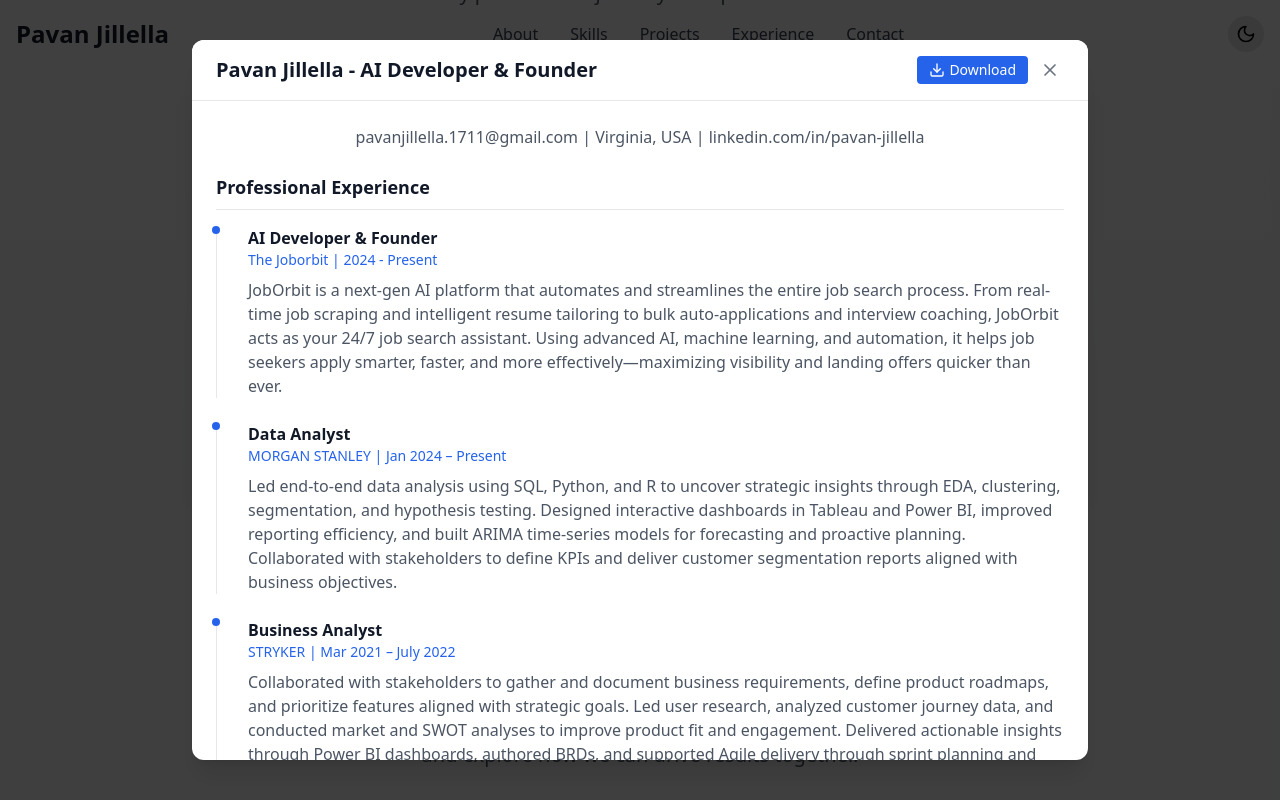
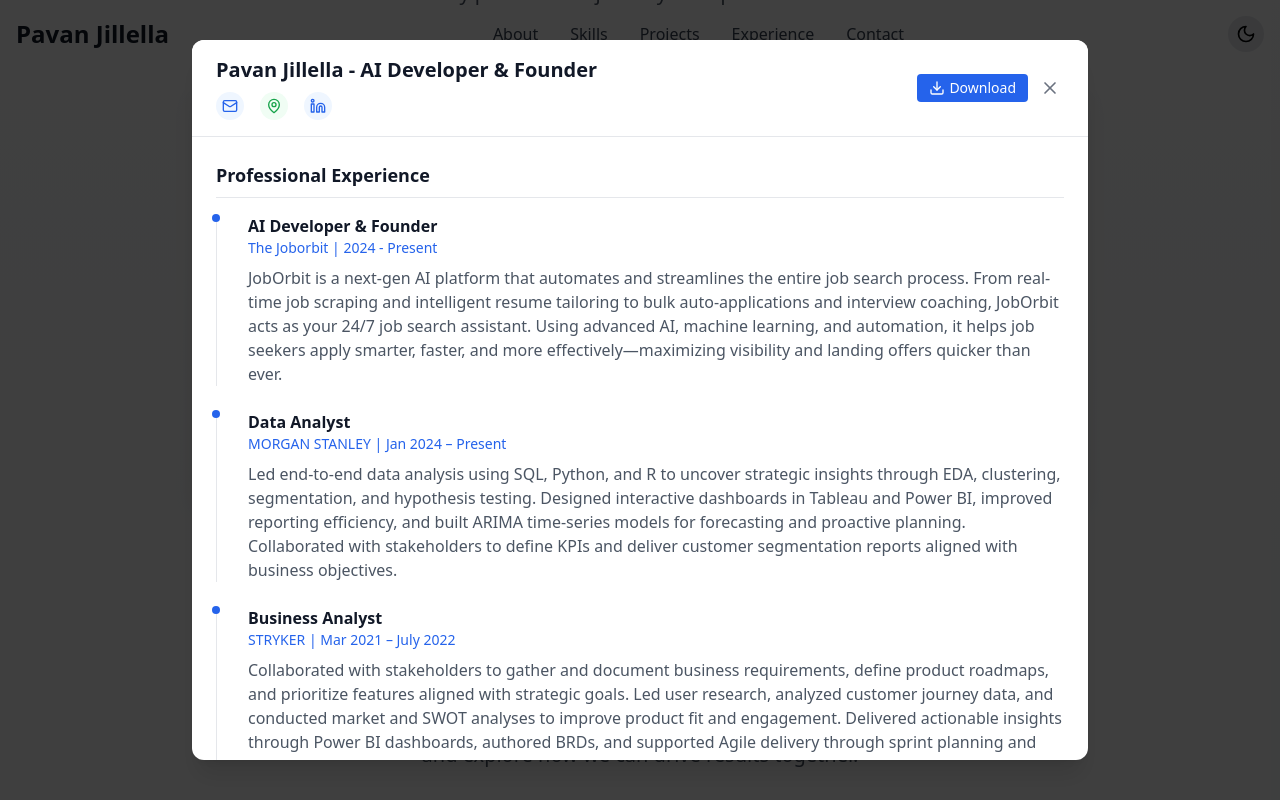
Before and after one commit to Pavan-jillella/Personal_project, a React (Vite) app: page / in a window 1280 px wide. Both pictures are taken after a click on the button "View Resume". Shown: the part 10801-11601 px from the top of the page. Built offline with nearby package versions, Linux system fonts and the light colour scheme.

Commit message:
Update resume section

```diff
--- a/src/components/Resume.tsx
+++ b/src/components/Resume.tsx
@@ -1,5 +1,5 @@
 import React, { useState } from 'react';
-import { Download, Eye, FileText, X, Award, BookOpen, Calendar } from 'lucide-react';
+import { Download, Eye, FileText, X, Award, BookOpen, Calendar, Mail, MapPin, Linkedin } from 'lucide-react';
 
 export default function Resume() {
   // State for modal visibility
@@ -213,10 +213,59 @@ export default function Resume() {
         <div className="fixed inset-0 z-50 overflow-y-auto bg-black bg-opacity-75 flex items-center justify-center p-4">
           <div className="relative bg-white dark:bg-gray-800 rounded-xl shadow-xl max-w-4xl w-full max-h-[90vh] overflow-y-auto">
             {/* Modal Header */}
-            <div className="sticky top-0 bg-white dark:bg-gray-800 border-b border-gray-200 dark:border-gray-700 px-6 py-4 flex justify-between items-center z-10">
-              <h3 className="text-xl font-bold text-gray-900 dark:text-white">
+            <div className="sticky top-0 bg-white dark:bg-gray-800 border-b border-gray-200 dark:border-gray-700 px-6 py-4 z-10">
+              <div className="flex flex-col md:flex-row md:justify-between md:items-center">
+                {/* Title and Contact Info */}
+                <div className="mb-3 md:mb-0">
+                  <h3 className="text-xl font-bold text-gray-900 dark:text-white mb-2">
                     Pavan Jillella - AI Developer & Founder
                   </h3>
+
+                  {/* Contact Icons Row - Icons Only with Tooltips */}
+                  <div className="flex items-center space-x-4">
+                    <div className="group relative">
+                      <a
+                        href={`mailto:${resumeData.content.contact.email}`}
+                        className="p-1.5 bg-blue-50 dark:bg-blue-900/30 rounded-full flex items-center justify-center cursor-pointer hover:bg-blue-100 dark:hover:bg-blue-800/40 transition-colors"
+                        aria-label="Send email"
+                      >
+                        <Mail className="w-4 h-4 text-blue-600 dark:text-blue-400" />
+                      </a>
+                      {/* Email tooltip - Fixed positioning */}
+                      <div className="absolute bottom-full left-1/2 -translate-x-1/2 mb-3 px-2 py-1 bg-gray-800 text-white text-xs rounded pointer-events-none opacity-0 group-hover:opacity-100 transition-opacity whitespace-nowrap z-50">
+                        {resumeData.content.contact.email}
+                      </div>
+                    </div>
+
+                    <div className="group relative">
+                      <div className="p-1.5 bg-green-50 dark:bg-green-900/30 rounded-full flex items-center justify-center cursor-pointer hover:bg-green-100 dark:hover:bg-green-800/40 transition-colors">
+                        <MapPin className="w-4 h-4 text-green-600 dark:text-green-400" />
+                      </div>
+                      {/* Location tooltip */}
+                      <div className="absolute bottom-full left-1/2 -translate-x-1/2 mb-2 px-2 py-1 bg-gray-800 text-white text-xs rounded pointer-events-none opacity-0 group-hover:opacity-100 transition-opacity whitespace-nowrap z-50">
+                        {resumeData.content.contact.location}
+                      </div>
+                    </div>
+
+                    <div className="group relative">
+                      <a
+                        href={`https://${resumeData.content.contact.linkedin.replace(/^https?:\/\//, '')}`}
+                        target="_blank"
+                        rel="noopener noreferrer"
+                        className="p-1.5 bg-blue-50 dark:bg-blue-900/30 rounded-full flex items-center justify-center cursor-pointer hover:bg-blue-100 dark:hover:bg-blue-800/40 transition-colors"
+                        aria-label="View LinkedIn profile"
+                      >
+                        <Linkedin className="w-4 h-4 text-blue-600 dark:text-blue-400" />
+                      </a>
+                      {/* LinkedIn tooltip */}
+                      <div className="absolute bottom-full left-1/2 -translate-x-1/2 mb-2 px-2 py-1 bg-gray-800 text-white text-xs rounded pointer-events-none opacity-0 group-hover:opacity-100 transition-opacity whitespace-nowrap z-50">
+                        {resumeData.content.contact.linkedin}
+                      </div>
+                    </div>
+                  </div>
+                </div>
+
+                {/* Actions */}
                 <div className="flex space-x-2">
                   <a
                     href={resumeData.downloadUrl}
@@ -234,16 +283,10 @@ export default function Resume() {
                   </button>
                 </div>
               </div>
+            </div>
 
             {/* Modal Content */}
             <div className="p-6">
-              {/* Contact Section */}
-              <div className="mb-6 text-center">
-                <p className="text-gray-600 dark:text-gray-300">
-                  {resumeData.content.contact.email} | {resumeData.content.contact.location} | {resumeData.content.contact.linkedin}
-                </p>
-              </div>
-
               {/* Experience Section */}
               <div className="mb-8">
                 <h4 className="text-lg font-bold text-gray-900 dark:text-white mb-4 pb-2 border-b border-gray-200 dark:border-gray-700">
```
Lines whose indentation alone changed are shown as unchanged.
